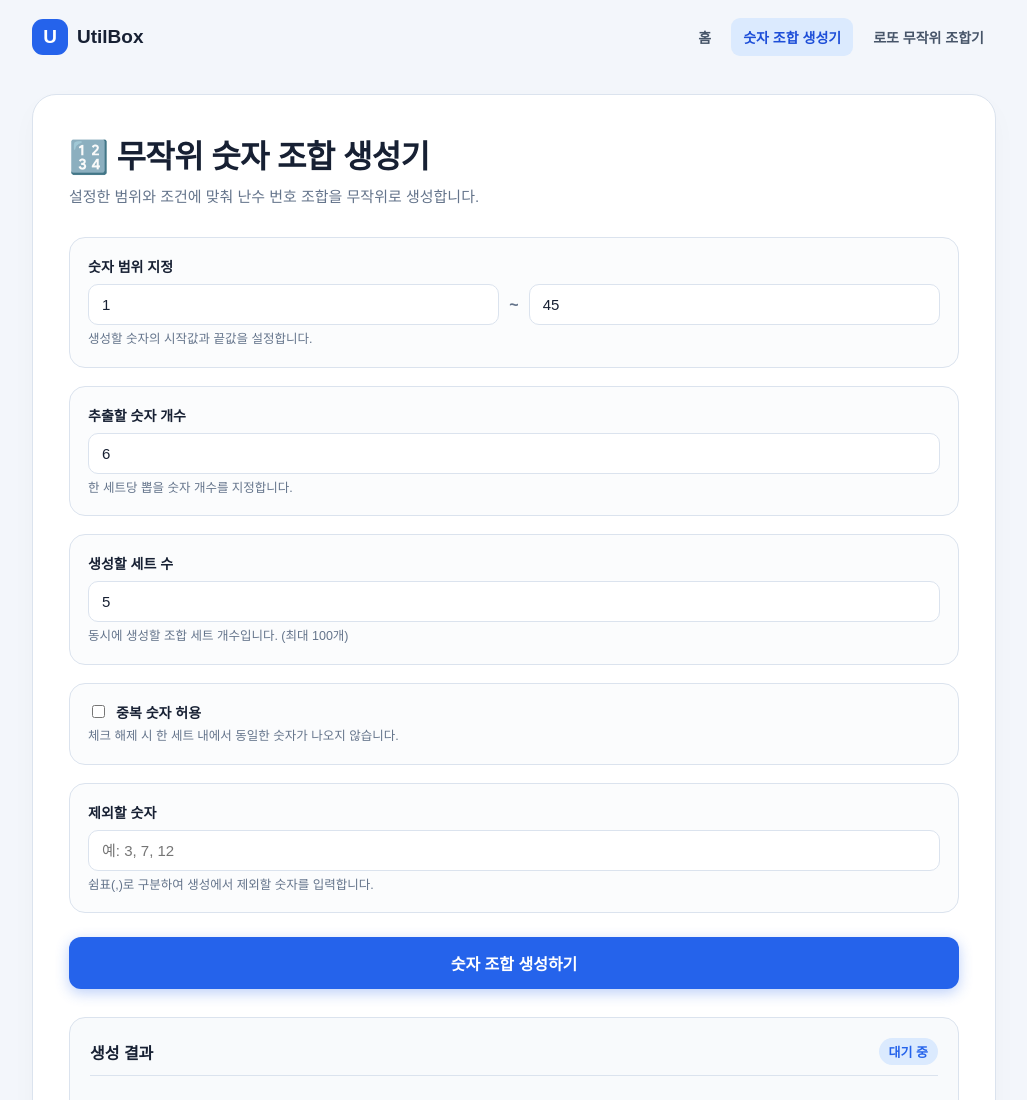
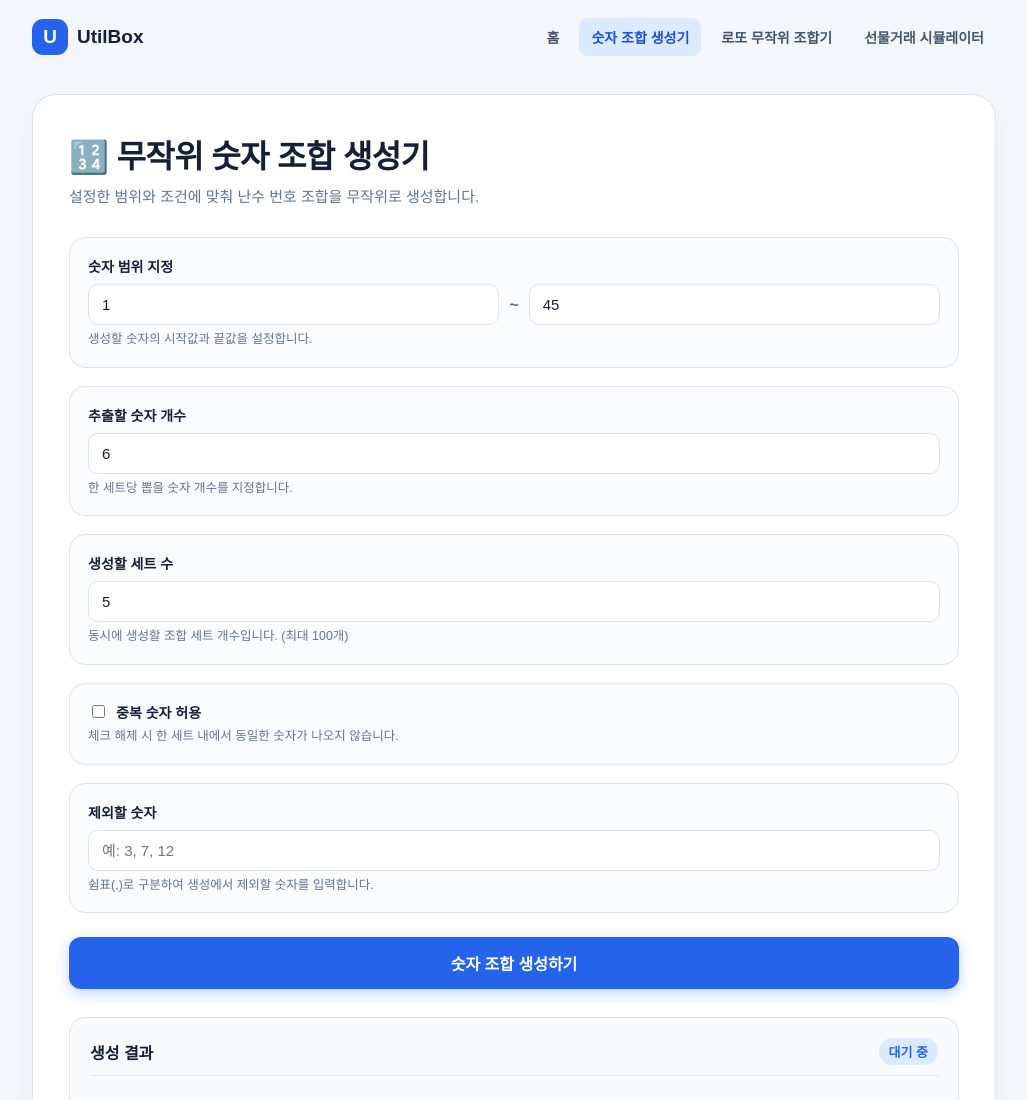
Before and after one commit to uynnng1/uynnng1.github.io, a plain HTML site: page generator.html in a window 1280 px wide. Shown: the top 1100 px of the page, without its empty margins (126-1153 px from the left). Drawn offline with Linux system fonts and the light colour scheme.

Commit message:
Update generator.html

```diff
--- a/generator.html
+++ b/generator.html
@@ -17,9 +17,9 @@
     <a href="index.html">홈</a>
     <a class="active" href="generator.html">숫자 조합 생성기</a>
     <a href="lotto.html">로또 무작위 조합기</a>
+    <a href="calc.html">선물거래 시뮬레이터</a>
   </nav>
 </header>
-
   <main class="container">
     <h1>🔢 무작위 숫자 조합 생성기</h1>
     <p class="subtitle">설정한 범위와 조건에 맞춰 난수 번호 조합을 무작위로 생성합니다.</p>
```
Lines whose indentation alone changed are shown as unchanged.
